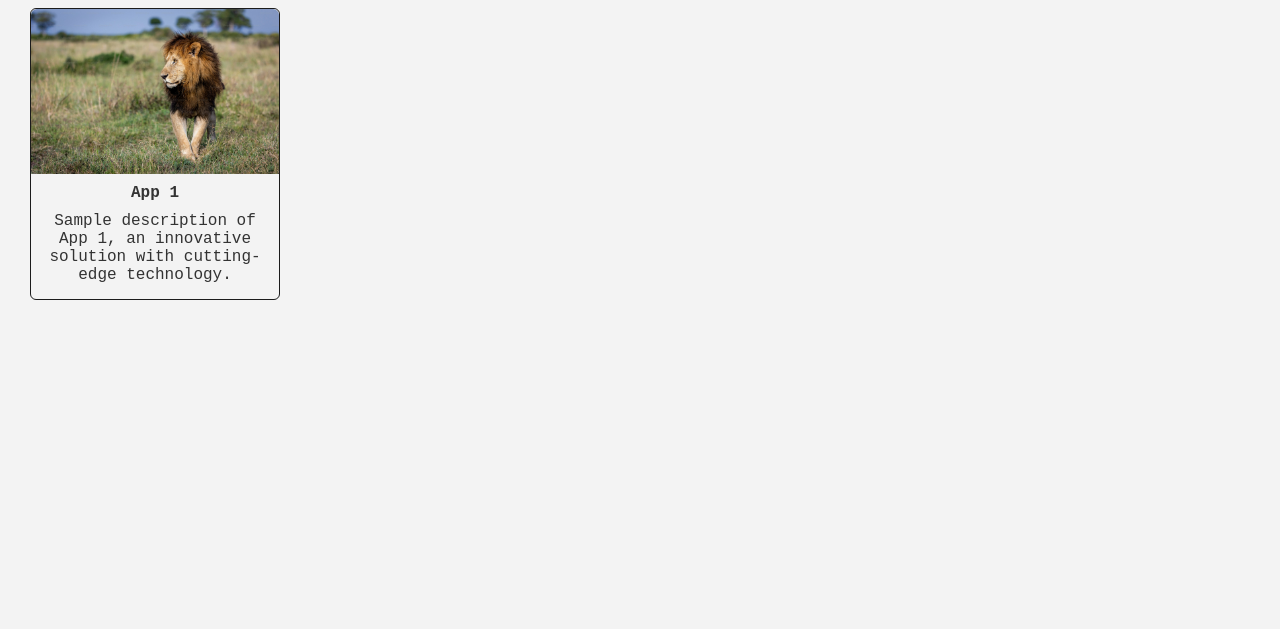
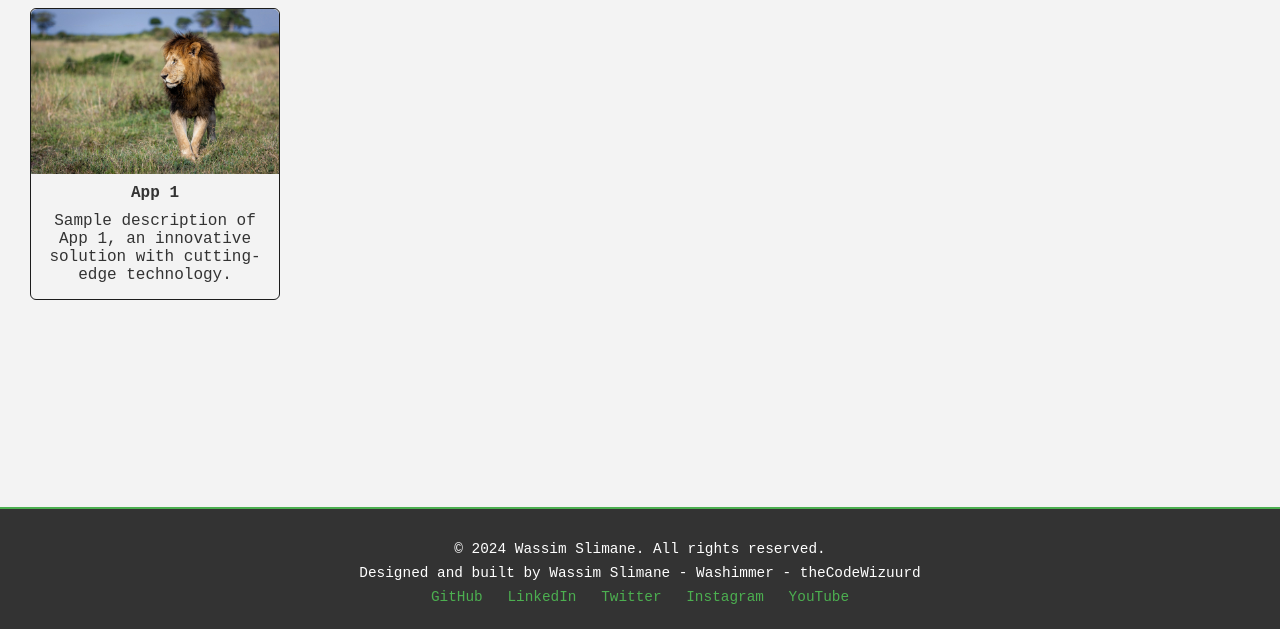
Before and after one commit to wassim-slimane/Portfolio, a website: page my-projects/apps/index.html in a window 1280 px wide. Shown: the part 171-800 px from the top of the page. Drawn offline with Linux system fonts and the light colour scheme.

Commit message:
feat: adding footer to project pages

```diff
--- a/my-projects/apps/index.html
+++ b/my-projects/apps/index.html
@@ -42,5 +42,18 @@
             <!-- Additional cards here -->
         </div>
     </div>
+
+    <!-- Footer -->
+    <footer>
+        <p>&copy; 2024 Wassim Slimane. All rights reserved.</p>
+        <p>Designed and built by Wassim Slimane - Washimmer - theCodeWizuurd</p>
+        <div class="social-links">
+            <a href="https://github.com/wassim-slimane" target="_blank">GitHub</a>
+            <a href="https://www.linkedin.com/in/wassim-slimane-432b78219/" target="_blank">LinkedIn</a>
+            <a href="https://twitter.com/washimmer" target="_blank">Twitter</a>
+            <a href="https://www.instagram.com/washimmer/" target="_blank">Instagram</a>
+            <a href="https://www.youtube.com/@washimmer" target="_blank">YouTube</a>
+        </div>
+    </footer>
 </body>
 <script src="./script.js"></script>
--- a/styles/scss/apps.scss
+++ b/styles/scss/apps.scss
@@ -12,6 +12,11 @@ body {
     h1 {
         margin-bottom: 30px;
     }
+}
+footer {
+    position: absolute;
+    bottom: 0;
+    width: 100%;
 }
 @media (max-width: 768px) {
     nav {
--- a/styles/scss/editings.scss
+++ b/styles/scss/editings.scss
@@ -12,6 +12,11 @@ body {
     h1 {
         margin-bottom: 30px;
     }
+}
+footer {
+    position: absolute;
+    bottom: 0;
+    width: 100%;
 }
 @media (max-width: 768px) {
     nav {
--- a/styles/scss/writings.scss
+++ b/styles/scss/writings.scss
@@ -12,6 +12,11 @@ body {
     h1 {
         margin-bottom: 30px;
     }
+}
+footer {
+    position: absolute;
+    bottom: 0;
+    width: 100%;
 }
 @media (max-width: 768px) {
     nav {
```
Also changed, not shown: my-projects/editings/index.html (+13 -0 lines), my-projects/writings/index.html (+13 -0 lines), styles/css/apps.css, styles/css/editings.css, styles/css/writings.css, 3 other files.
